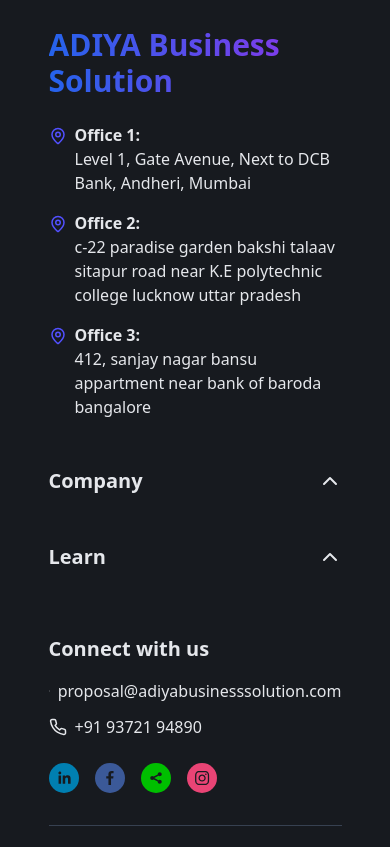
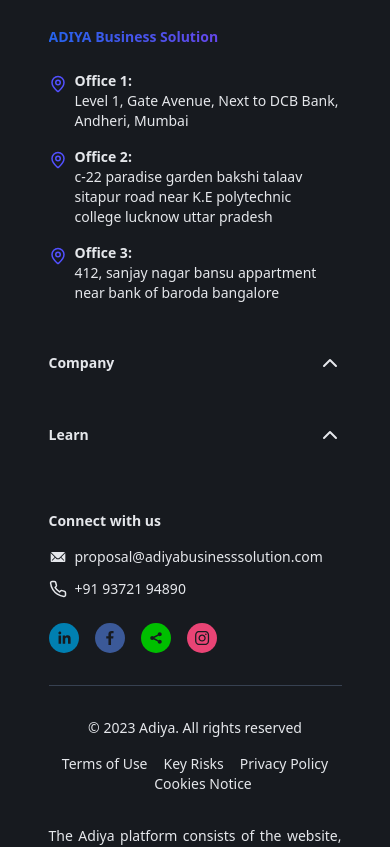
Before and after one commit to navanitvish/adiyaBusinessSolution-main, a React (Vite) app in the folder client/: page /faqs in a window 390 px wide. Shown: the part 2660-3507 px from the top of the page. Built offline with nearby package versions, Linux system fonts and the light colour scheme.

Commit message:
Ui changes

```diff
--- a/client/src/components/Footer.jsx
+++ b/client/src/components/Footer.jsx
@@ -75,7 +75,7 @@ const Footer = () => {
           {/* Company Info Section */}
           <div className="lg:col-span-2 space-y-6">
             <h2
-              className={`text-3xl font-bold bg-clip-text text-transparent bg-gradient-to-r from-blue-600 to-purple-600`}
+              className={` text-sm md:text-2xl lg:text-3xl font-bold bg-clip-text text-transparent bg-gradient-to-r from-blue-600 to-purple-600`}
             >
               ADIYA Business Solution
             </h2>
@@ -83,7 +83,7 @@ const Footer = () => {
               {["Office 1", "Office 2", "Office 3"].map((office, index) => (
                 <address
                   key={office}
-                  className={`not-italic text-md font-medium flex items-start space-x-2 ${
+                  className={`not-italic text-sm lg:text-md font-normal lg:font-medium flex items-start space-x-2 ${
                     isLightMode ? "text-gray-800" : "text-gray-200"
                   }`}
                 >
@@ -111,7 +111,7 @@ const Footer = () => {
             {footerSections.map((section) => (
               <div key={section.title}>
                 <h3
-                  className={`text-xl font-semibold mb-4 flex justify-between items-center cursor-pointer lg:cursor-default ${
+                  className={`text-sm md:text-lg lg:text-xl font-semibold mb-4 flex justify-between items-center cursor-pointer lg:cursor-default ${
                     isLightMode ? "text-gray-800" : "text-gray-200"
                   }`}
                   onClick={() => toggleSection(section.title)}
@@ -137,7 +137,7 @@ const Footer = () => {
                       key={item.name}
                       className={`hover:text-${
                         isLightMode ? "blue-500" : "blue-400"
-                      } text-md font-medium transition-colors duration-200`}
+                      } text-sm lg:text-md font-medium transition-colors duration-200`}
                     >
                       <a href={item.link}>{item.name}</a>
                     </li>
@@ -163,7 +163,7 @@ const Footer = () => {
                 >
                   <IoIosMail size={18} />
                   <span
-                    className={`text-md font-medium ${
+                    className={`  md:text-sm  lg:text-md font-medium ${
                       isLightMode ? "text-gray-800" : "text-gray-200"
                     }`}
                   >
@@ -178,7 +178,7 @@ const Footer = () => {
                 >
                   <Phone size={18} />
                   <span
-                    className={`text-md font-medium ${
+                    className={` md:text-sm lg:text-md font-medium ${
                       isLightMode ? "text-gray-800" : "text-gray-200"
                     }`}
                   >
@@ -214,7 +214,7 @@ const Footer = () => {
           {/* Contact Information */}
           <div className="md:hidden lg:block">
             <h3
-              className={`text-xl font-semibold mb-4 ${
+              className={`text-sm lg:text-xl font-semibold mb-4 ${
                 isLightMode ? "text-gray-800" : "text-gray-200"
               }`}
             >
@@ -229,7 +229,7 @@ const Footer = () => {
               >
                 <IoIosMail size={18} />
                 <span
-                  className={`text-md font-medium ${
+                  className={` text-sm lg:text-md font-medium ${
                     isLightMode ? "text-gray-800" : "text-gray-200"
                   }`}
                 >
@@ -244,7 +244,7 @@ const Footer = () => {
               >
                 <Phone size={18} />
                 <span
-                  className={`text-md font-medium ${
+                  className={ ` text-sm lg:text-md font-medium ${
                     isLightMode ? "text-gray-800" : "text-gray-200"
                   }`}
                 >
@@ -254,7 +254,7 @@ const Footer = () => {
             </div>
 
             {/* Social Icons */}
-            <div className="flex space-x-4 text-md font-medium">
+            <div className="flex space-x-4 text-sm lg:text-md font-medium">
               {[
                 "https://in.linkedin.com/company/adiya-business-solution",
                 "https://www.facebook.com/adiyabusinesssolution",
@@ -283,7 +283,7 @@ const Footer = () => {
             isLightMode ? "gray-300" : "gray-700"
           } my-8`}
         ></div>
-        <div className="flex flex-col lg:flex-row justify-between items-center text-xl font-normal">
+        <div className="flex flex-col lg:flex-row justify-between items-center text-sm  lg:text-xl font-normal">
           <p
             className={`mb-4 lg:mb-0 ${
               isLightMode ? "text-gray-800" : "text-gray-200"
@@ -328,7 +328,7 @@ const Footer = () => {
         </div>
 
         <p
-          className={`text-sm font-normal text-left mt-8  lg:text-left ${
+          className={` text-sm lg:text-md font-normal text-justify  mt-4 md:text-center  lg:text-center ${
             isLightMode ? "text-gray-800" : "text-gray-200"
           }`}
         >
--- a/client/src/pages/Home/PhotoFlower.jsx
+++ b/client/src/pages/Home/PhotoFlower.jsx
@@ -20,7 +20,7 @@ const PhotoFlower = () => {
             : "bg-gray-900"
         }`}>
       <section
-        className={`px-5 w-10/12 mx-auto lg:px-20 py-10 flex  flex-row-reverse gap-4 md:flex-row flex-col items-center justify-center space-x-0 lg:space-x-20 h-auto lg:h-[calc(100vh-56px)] `}
+        className={`px-5 w-10/12 mx-auto lg:px-20 py-10 flex  flex-row-reverse gap-4 md:gap-16 lg:gap-1  md:flex-row  items-center justify-center space-x-0 lg:space-x-20 h-auto lg:h-[calc(100vh-56px)] `}
       >
         <section
           className="grid grid-cols-2 w-fit gap-2.5 lg:gap-5"
```
